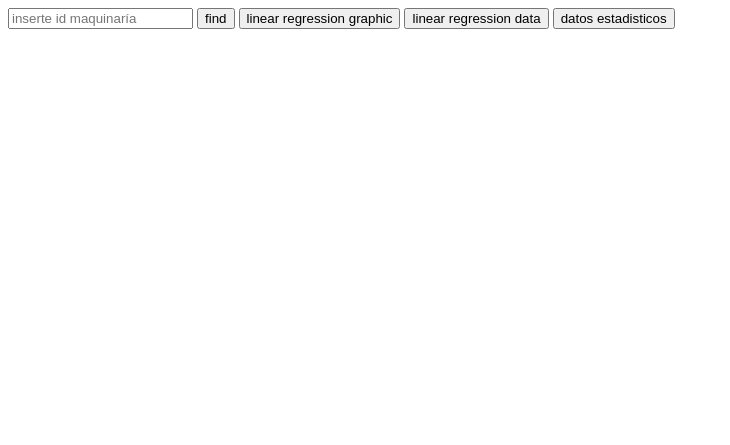
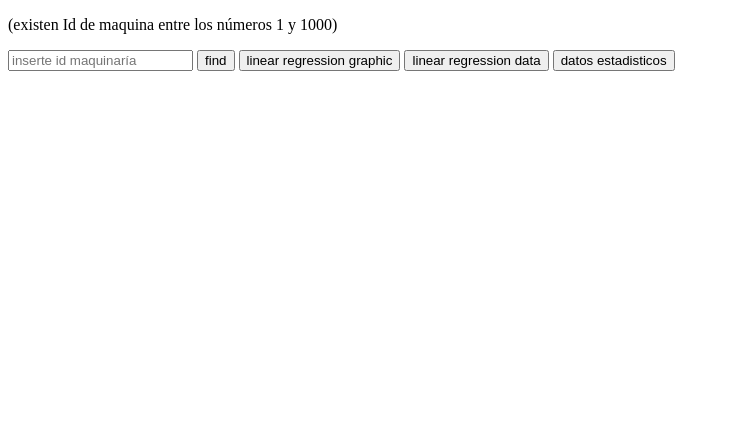
Before and after one commit to ipirez/IA-tensorflow, a website: page index.html in a window 1280 px wide. Shown: the whole page, without its empty margins (0-730 px from the left). Drawn offline with nearby package versions, Linux system fonts and the light colour scheme.

Commit message:
remove console.log and add text on index

```diff
--- a/index.html
+++ b/index.html
@@ -7,6 +7,7 @@
   <title>tensorflow</title>
 </head>
 <body>
+  <p>(existen Id de maquina entre los números 1 y 1000)</p>
   <input type="text" class="inputValue" placeholder="inserte id maquinaría">
   <button class="getValue">find</button>
   <button class="getLinealGraphic">linear regression graphic</button>
--- a/serve.js
+++ b/serve.js
@@ -40,7 +40,6 @@ app.get('/v1/tensorflow/regression/data/:id',(req,res)=>{
   })
 })
 app.get('/v1/tensorflow/variance/:id',(req,res)=>{
-  console.log('at varince ->')
   var id = req.params.id
   variance(id).then(data=>{
     res.send(data)
```
